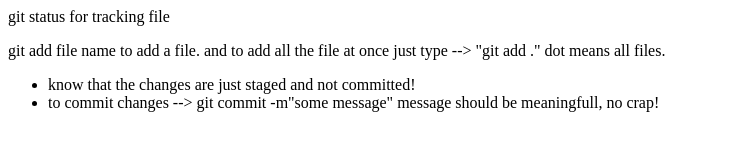
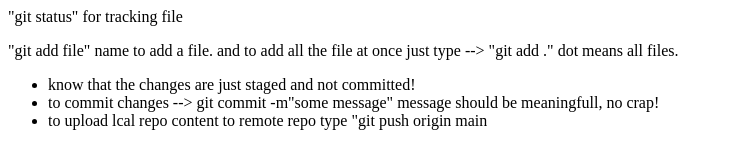
Before and after one commit to shahmeenmatloob/demo, a plain HTML site: page index.html in a window 1280 px wide. Shown: the whole page, without its empty margins (0-733 px from the left). Drawn offline with Linux system fonts and the light colour scheme.

Commit message:
updated paragraph

```diff
--- a/index.html
+++ b/index.html
@@ -1,6 +1,7 @@
-<p>git status for tracking file</p>
-<p>git add file name to add a file. and to add all the file at once just type --> "git add ." dot means all files.</p>
+<p>"git status" for tracking file</p>
+<p>"git add file" name to add a file. and to add all the file at once just type --> "git add ." dot means all files.</p>
 <ul>
   <li>know that the changes are just staged and not committed!</li>
   <li>to commit changes -->  git commit -m"some message" message should be meaningfull, no crap!</li>
+  <li>to upload lcal repo content to remote repo  type "git push origin main</li>
 </ul>
```
